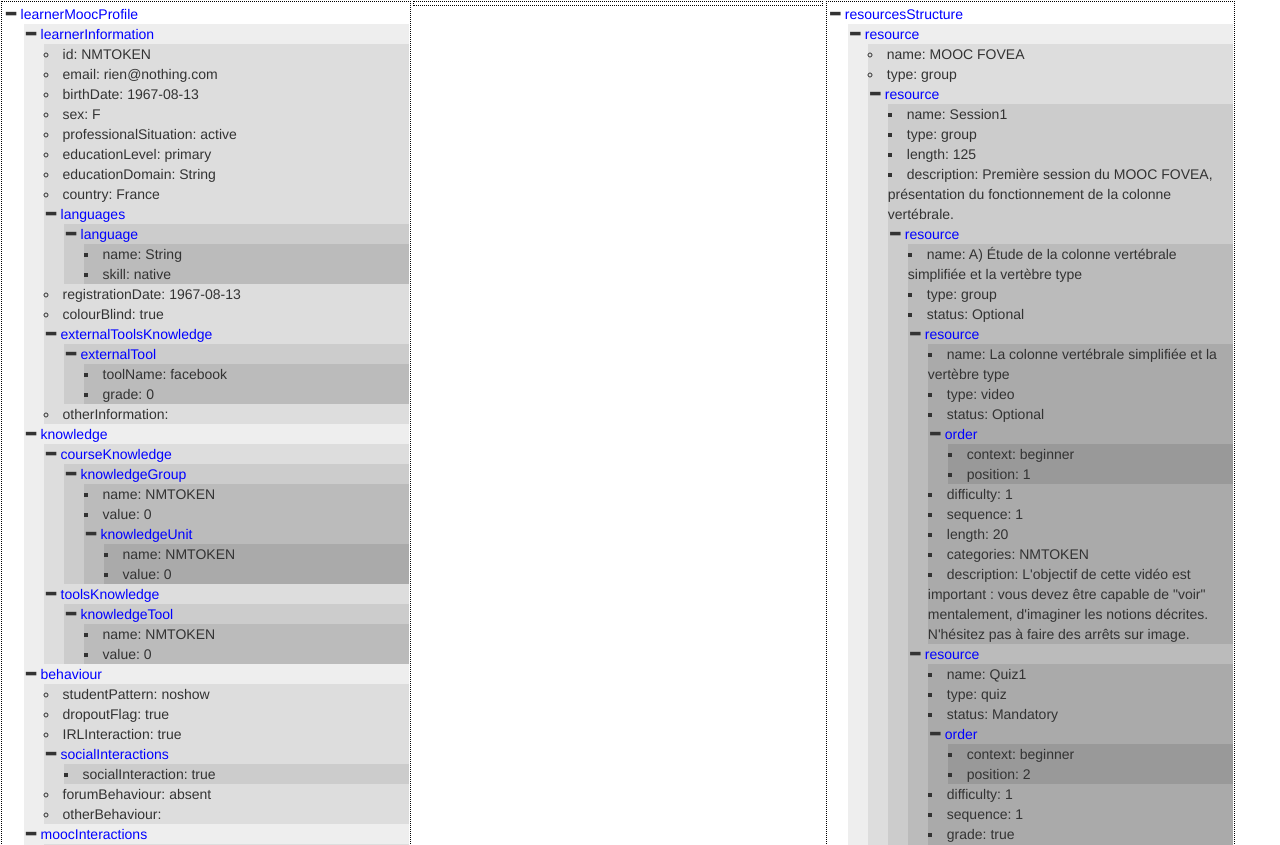
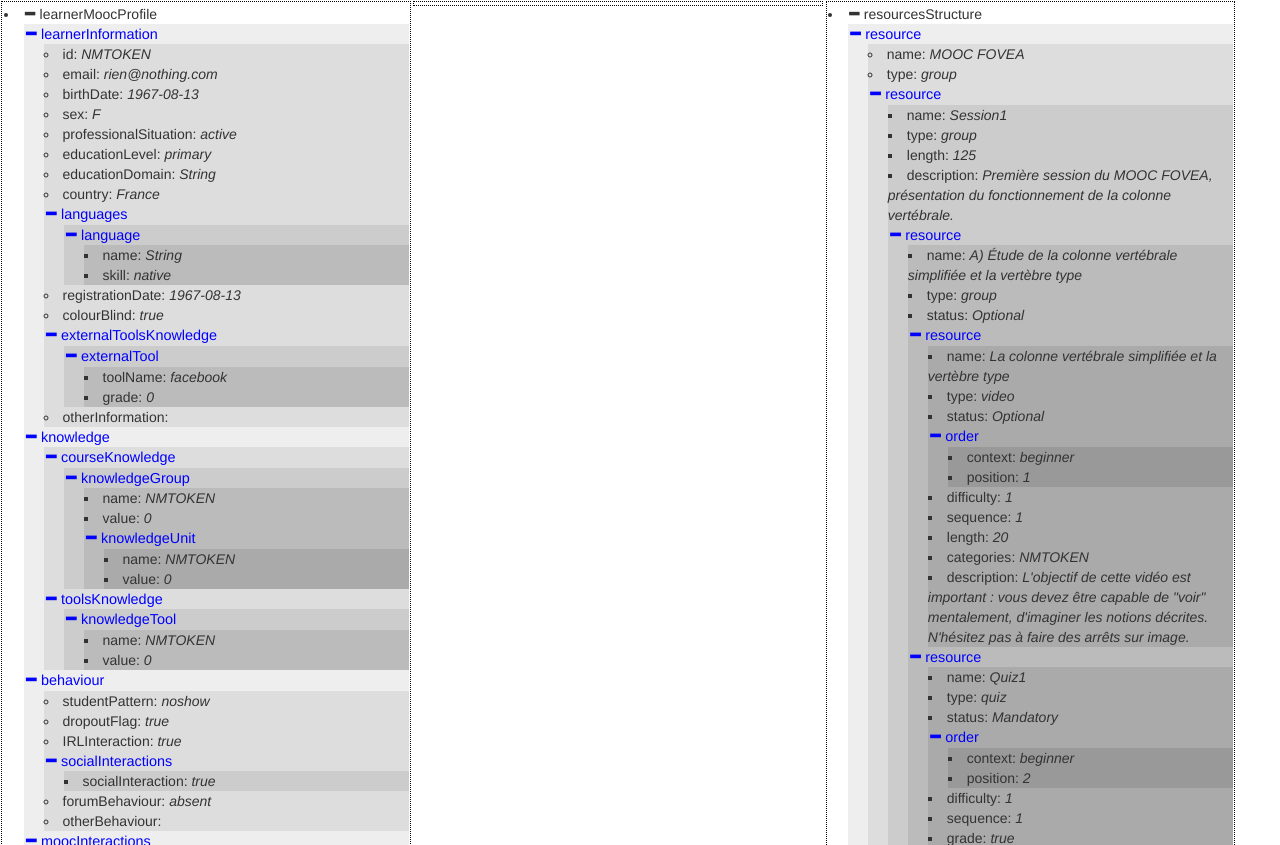
Before and after one commit to fclerc/PersoInterfaces, a PHP site: page / in a window 1280 px wide. Shown: the top 845 px of the page. Run offline with PHP 8.4, Linux system fonts and the light colour scheme.

Commit message:
Adding style to the xmldisplay

```diff
--- a/XMLDisplay.css
+++ b/XMLDisplay.css
@@ -1,6 +1,24 @@
+.XMLContainer .value{
+    font-style: italic;
+}
+
+.XMLContainer ul{
+    padding-left: 20px;
+    list-style-position: inside;
+}
+
 .XMLContainer .reducer{
     margin-right:3px;
 }
+.XMLContainer li .hasChild{
+    list-style-type: none;
+}
+
+.XMLContainer li .hasChild > span{
+    color:blue;
+    font-size:103%
+}
+
 
 .XMLContainer .hasChild li{
     background-color:#EEEEEE
@@ -37,8 +55,3 @@
 .XMLContainer .hasChild li li li li li li li li li{
     background-color:#666666
 }
-
-.XMLContainer ul{
-    padding-left: 20px;
-    list-style-position: inside;
-}
--- a/index.html
+++ b/index.html
@@ -29,6 +29,12 @@
                         $(event.target).append('You clicked on '+id+ ' which contains value ' + value + 'in the '+container+' part.<br/>');
 
                     });
+
+
+
+
+
+
 
 
                 //function used to keep the colons always visible when scrolling
--- a/xmlManipulator.js
+++ b/xmlManipulator.js
@@ -25,14 +25,13 @@ function manipulateXML(filename, container, mode, reader){
 
 
         //going recursively through the xml, and displaying its content
-
         $(container).append($('<div>').addClass('XMLContainer').addClass(filename.split('.').join("")).append(displayAndChildren($(xml[container]).children().first()[0])));
 
 
         //for elements having list below them : toggle visibility of this list when clicking on the element
         $(container +' .reducer').click(function(event){
             var toToggle = $(event.target).next().next();
-                $(toToggle).toggle();
+                $(toToggle).toggle(300);
 
                 //just changing the glyphicon
                 if($(event.target).hasClass('glyphicon-plus')){
@@ -119,9 +118,10 @@ function displayAndChildren(xmlNode, mode){
     //if the node has children : display the list of these children.
     //reducer class enables to toggle visibility of children
     //other classes are used for style
-        $(result).css('list-style-type', 'none').addClass('hasChild');
-        $(result).wrapInner($('<span>').css('color', 'blue'));
+        $(result).addClass('hasChild');
+        $(result).wrapInner($('<span>'));
         $(result).prepend($('<span>').addClass('glyphicon glyphicon-minus').addClass('reducer'));
+        //variable containing the texts returned by the call of the function on the children (in a html list)
         var chs = $('<ul>').attr('id', 'ul'+id);
         $(xmlNode).children().each(function(){
             $(chs).append(displayAndChildren(this));
```
